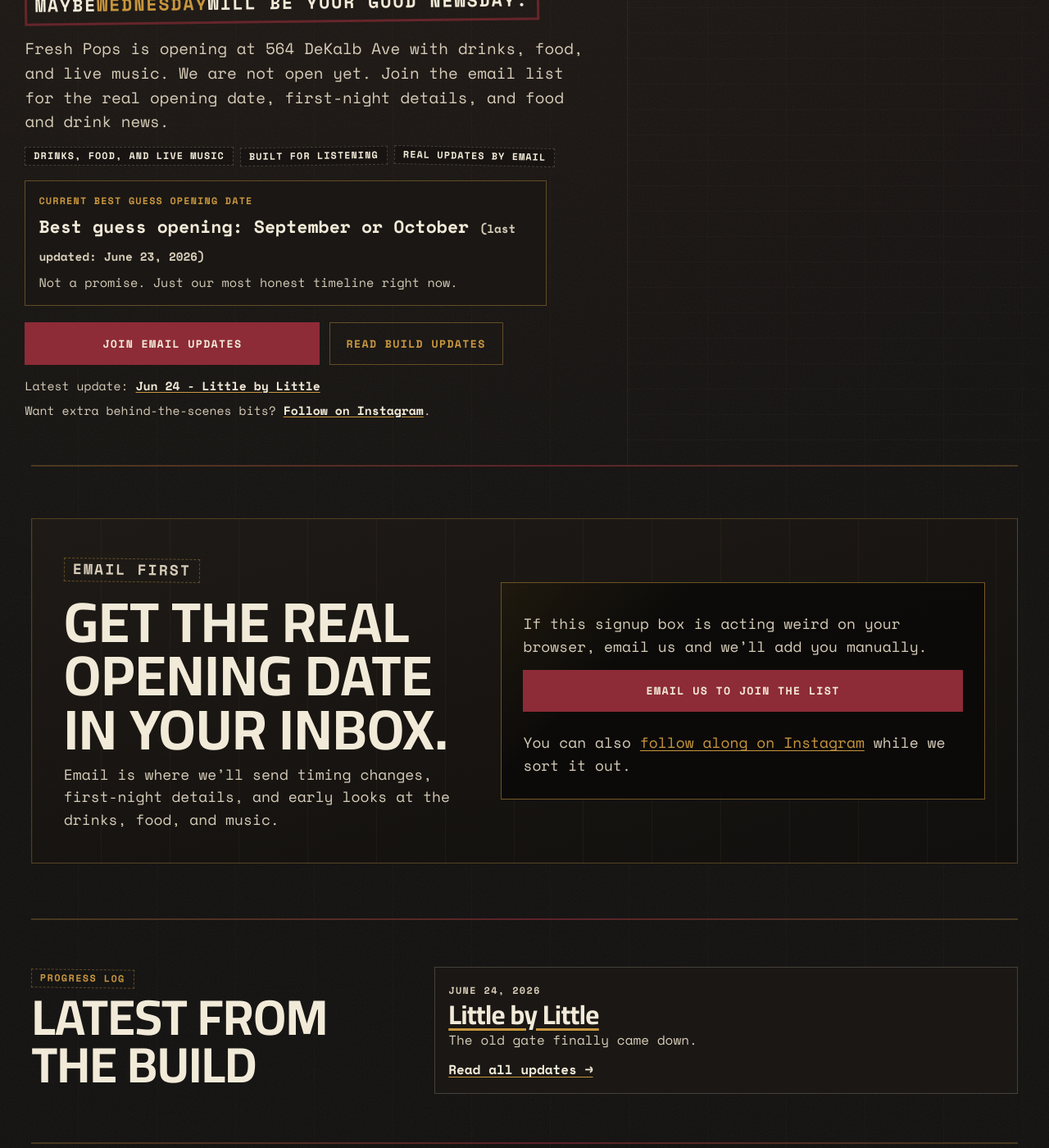
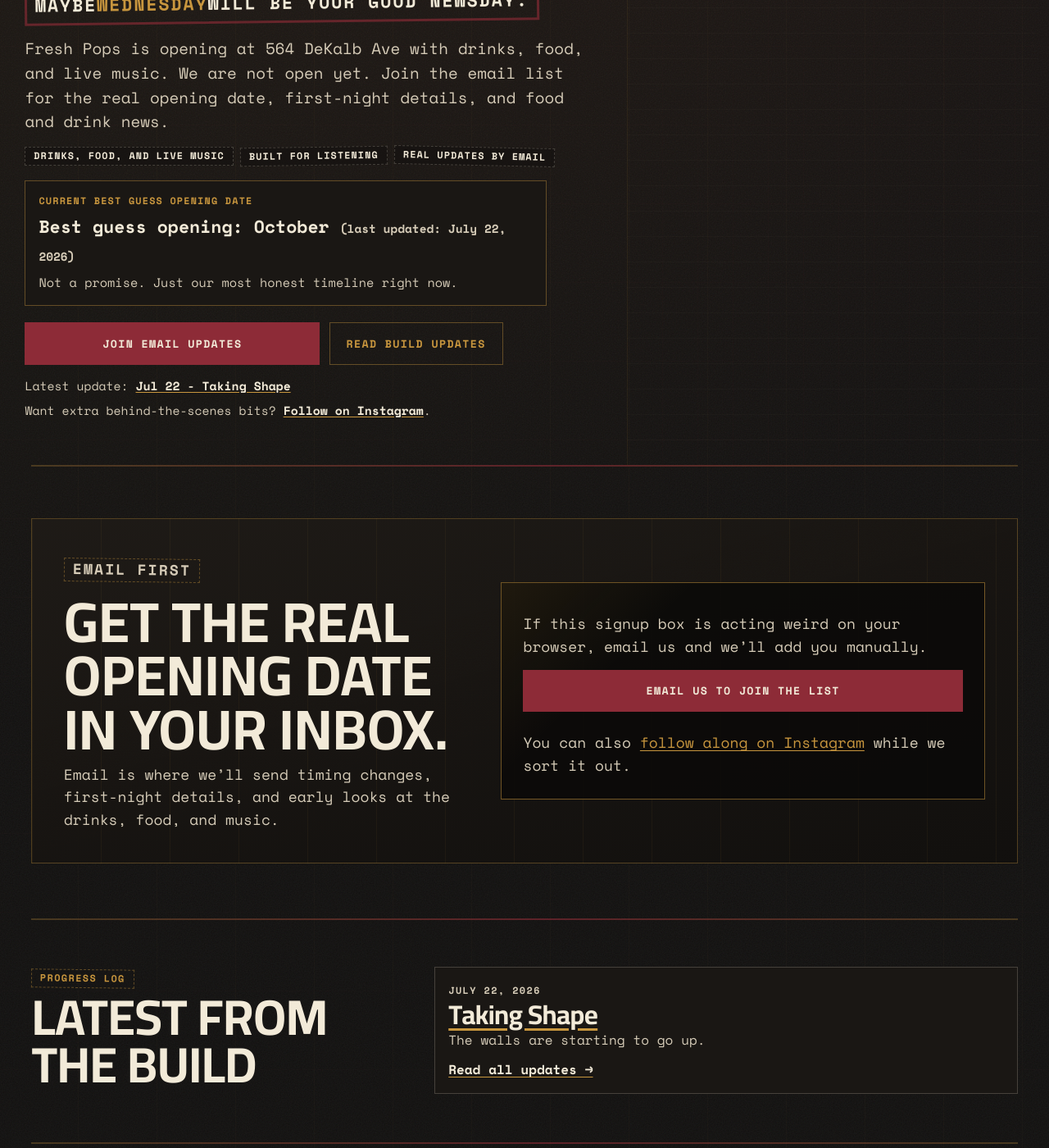
Before and after one commit to kellsnollenberger/freshpops, a Jekyll site: the page built from index.html, in a window 1280 px wide and 1400 px high, scrolled down 1114 px. Shown: the whole window at 82% size. Built offline with Jekyll 4.4.1, drawn with Linux system fonts in a browser that asks for light colours.

Commit message:
Add Taking Shape construction update

```diff
--- a/_data/opening.yml
+++ b/_data/opening.yml
@@ -1,3 +1,3 @@
-best_guess: "September or October"
-last_updated: 2026-06-23
+best_guess: "October"
+last_updated: 2026-07-22
 status_note: "Not a promise. Just our most honest timeline right now."
--- /dev/null
+++ b/_updates/2026-07-22-taking-shape.md
@@ -0,0 +1,24 @@
+---
+title: "Taking Shape"
+date: 2026-07-22
+excerpt: "The walls are starting to go up."
+description: "The walls are going up at Fresh Pops, the pace of construction is picking up, and we are hoping to open by October."
+---
+
+We have fresh walls.
+
+For a long time, most of the progress was the kind you had to squint to see. Plans, measurements, things being moved from one side of the room to the other. But the walls are starting to go up, and suddenly it feels like a real place.
+
+<div class="update-photo-lead">
+  <figure>
+    <img src="/assets/images/updates/taking-shape/walls-going-up.jpeg" alt="New walls lining the hallway inside Fresh Pops as construction moves forward." />
+  </figure>
+</div>
+
+It is funny how much a few sheets of drywall can change the feeling of a space. You can walk down the hallway now and actually picture where everything will be.
+
+Construction seems to be picking up, too. Every time I stop by, something new has happened.
+
+We are still really hoping to open in October. That will make a full year since we took over the space.
+
+There is still plenty between here and there. But you can start to see it now.
```
Also changed, not shown: assets/images/updates/taking-shape/walls-going-up.jpeg (added).
